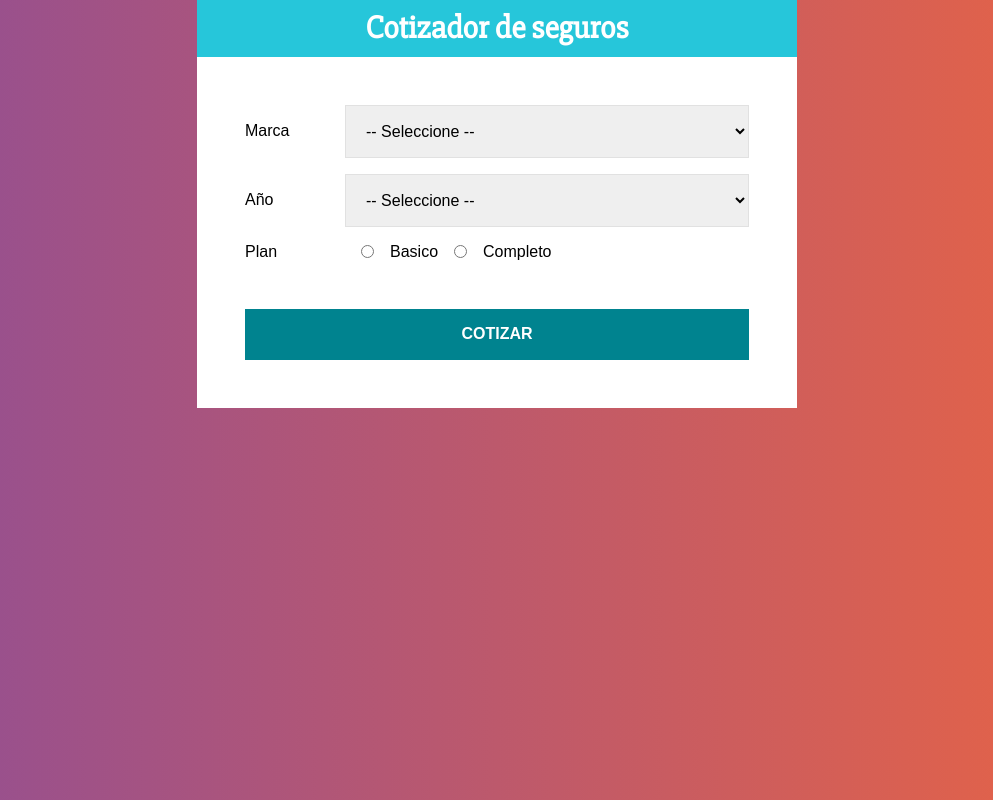
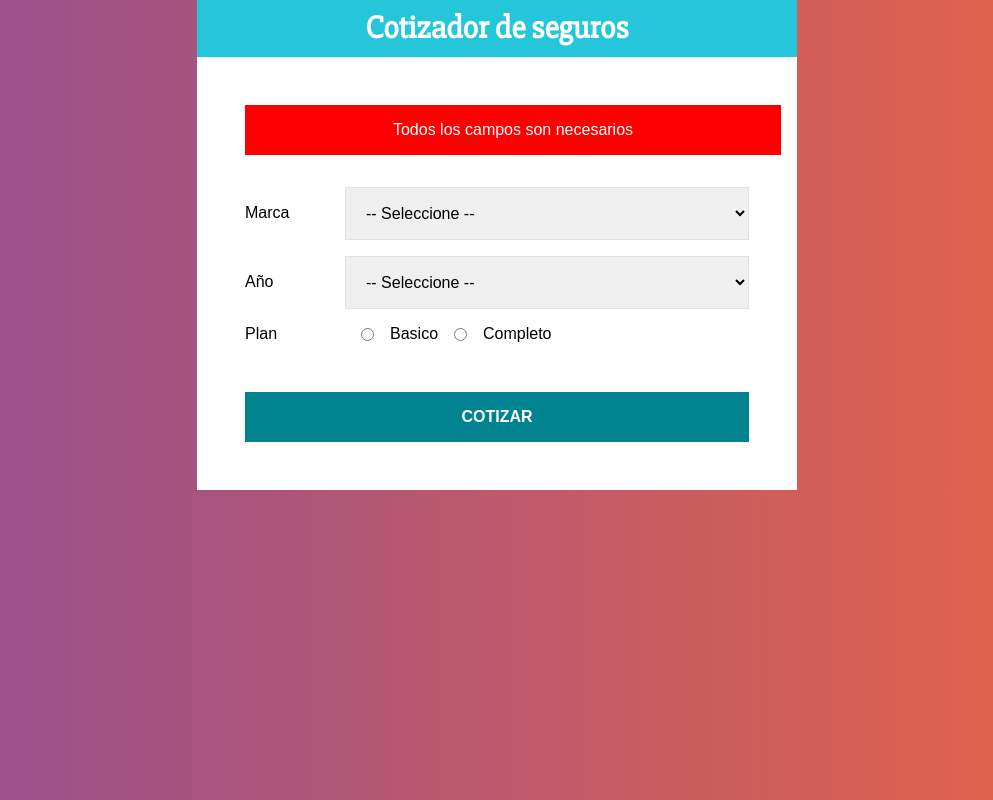
Before and after one commit to alejandrogalaz21/Cotizador, a React (Create React App) app: page / in a window 1280 px wide. Both pictures are taken after a click on the button "COTIZAR". Shown: the whole page, without its empty margins (143-1136 px from the left). Built offline with nearby package versions, Linux system fonts and the light colour scheme.

Commit message:
validando el formulario

```diff
--- a/src/components/Form.js
+++ b/src/components/Form.js
@@ -1,4 +1,4 @@
-import React from 'react'
+import React, { useState } from 'react'
 import PropTypes from 'prop-types'
 import styled from '@emotion/styled'
 
@@ -42,12 +42,47 @@ const Button = styled.button`
   }
 `
 
+const Error = styled.div`
+  background-color: red;
+  color: white;
+  padding: 1rem;
+  width: 100%;
+  text-align: center;
+  margin-bottom: 2rem;
+`
+
 const Form = (props) => {
+  const [data, setData] = useState({
+    branch: '',
+    year: '',
+    plan: '',
+  })
+
+  const [error, setError] = useState(false)
+
+  const { branch, year, plan } = data
+
+  const getData = (e) => setData({ ...data, [e.target.name]: e.target.value })
+
+  const handleSubmit = (e) => {
+    e.preventDefault()
+    if (branch.trim() === '' || year.trim() === '' || plan.trim()) {
+      setError(true)
+      return
+    }
+    setError(false)
+
+    // obtener la diferencia entre años
+
+    //  por cada año hay que restar el 3%
+  }
+
   return (
-    <form>
+    <form onSubmit={handleSubmit}>
+      {error && <Error>Todos los campos son necesarios</Error>}
       <Field>
         <Label>Marca</Label>
-        <Select>
+        <Select name='branch' onChange={getData}>
           <option value=''>-- Seleccione --</option>
           <option value='americano'>Americano</option>
           <option value='europeo'>Europeo</option>
@@ -57,7 +92,7 @@ const Form = (props) => {
 
       <Field>
         <Label>Año</Label>
-        <Select>
+        <Select name='year' onChange={getData}>
           <option value=''>-- Seleccione --</option>
           <option value='2021'>2021</option>
           <option value='2020'>2020</option>
@@ -74,11 +109,23 @@ const Form = (props) => {
 
       <Field>
         <Label>Plan</Label>
-        <InputRadio type='radio' name='plan' value='basico' /> Basico
-        <InputRadio type='radio' name='plan' value='completo' /> Completo
+        <InputRadio
+          type='radio'
+          name='plan'
+          value='basico'
+          onChange={getData}
+        />{' '}
+        Basico
+        <InputRadio
+          type='radio'
+          name='plan'
+          value='completo'
+          onChange={getData}
+        />{' '}
+        Completo
       </Field>
 
-      <Button type='button'>Cotizar</Button>
+      <Button type='submit'>Cotizar</Button>
     </form>
   )
 }
```
